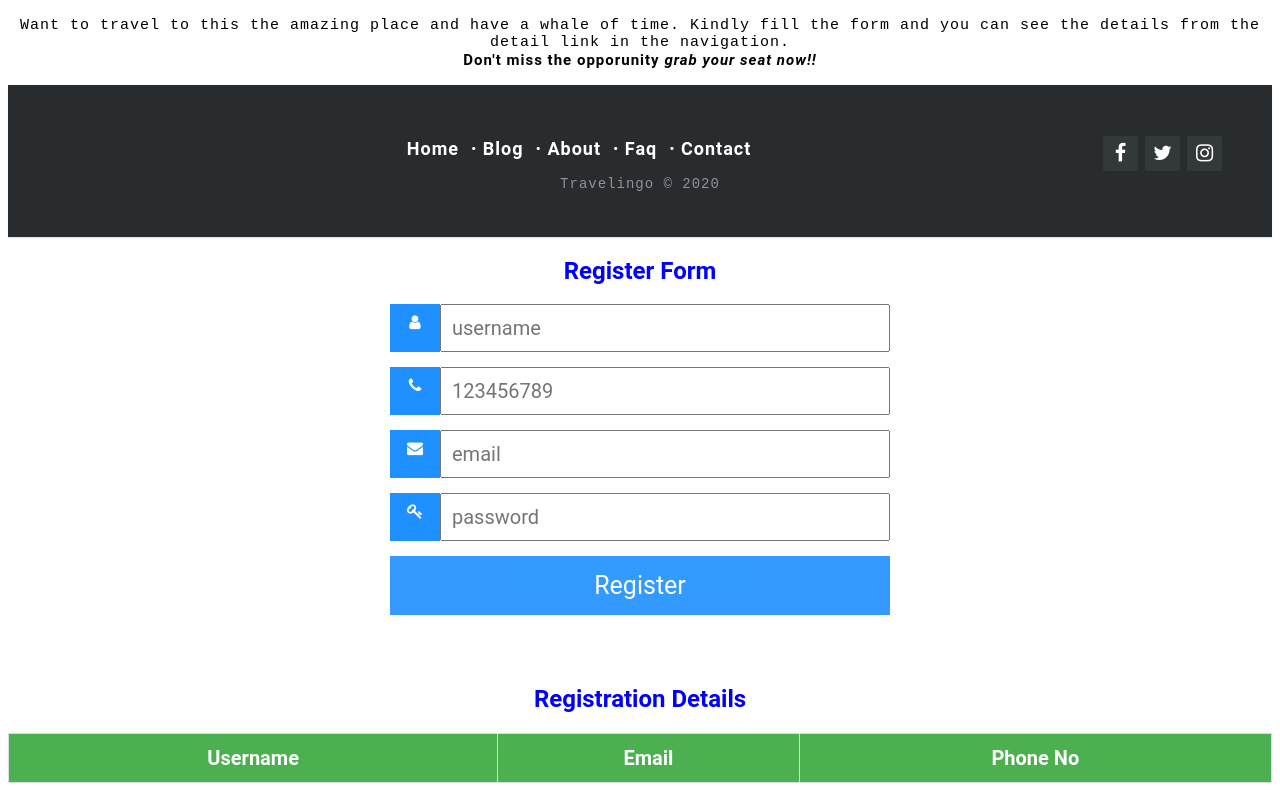
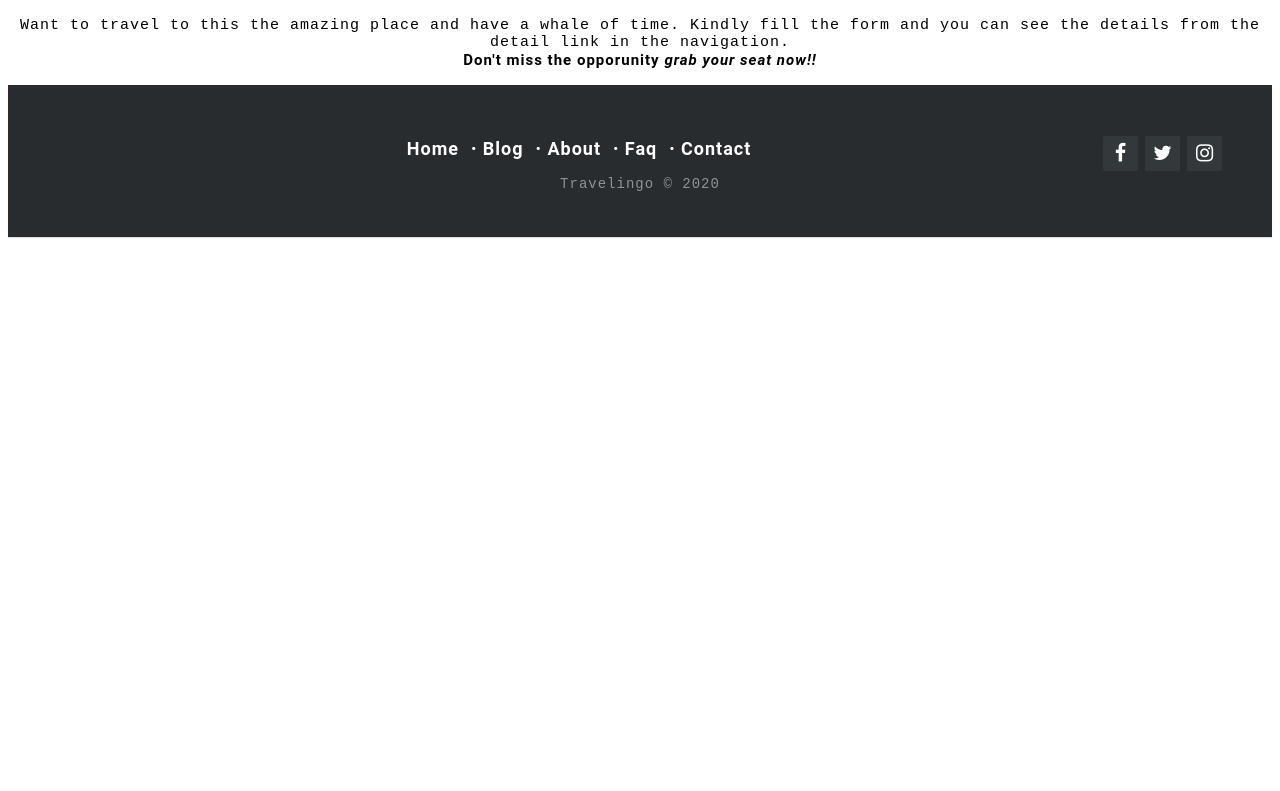
Before and after one commit to satyata/eventwebsite, a plain HTML site: page index.html in a window 1280 px wide. Shown: the part 667-1458 px from the top of the page. After the commit the page ends 912 px from the top, so only its background shows below. Drawn offline with Linux system fonts and the light colour scheme.

Commit message:
Update index.html

```diff
--- a/index.html
+++ b/index.html
@@ -82,7 +82,7 @@ from the detail link in the navigation.<br><b>Don't miss the opporunity
 </footer>
 </div>
 
-<div id="form">
+<div id="form" style="display:none">
 
 <h2>Register Form</h2>
 
@@ -114,7 +114,7 @@ from the detail link in the navigation.<br><b>Don't miss the opporunity
 </div>
 </div>
 
-<div id="detail">
+<div id="detail" style="display:none">
 
 <h2>Registration Details</h2>
 
```
